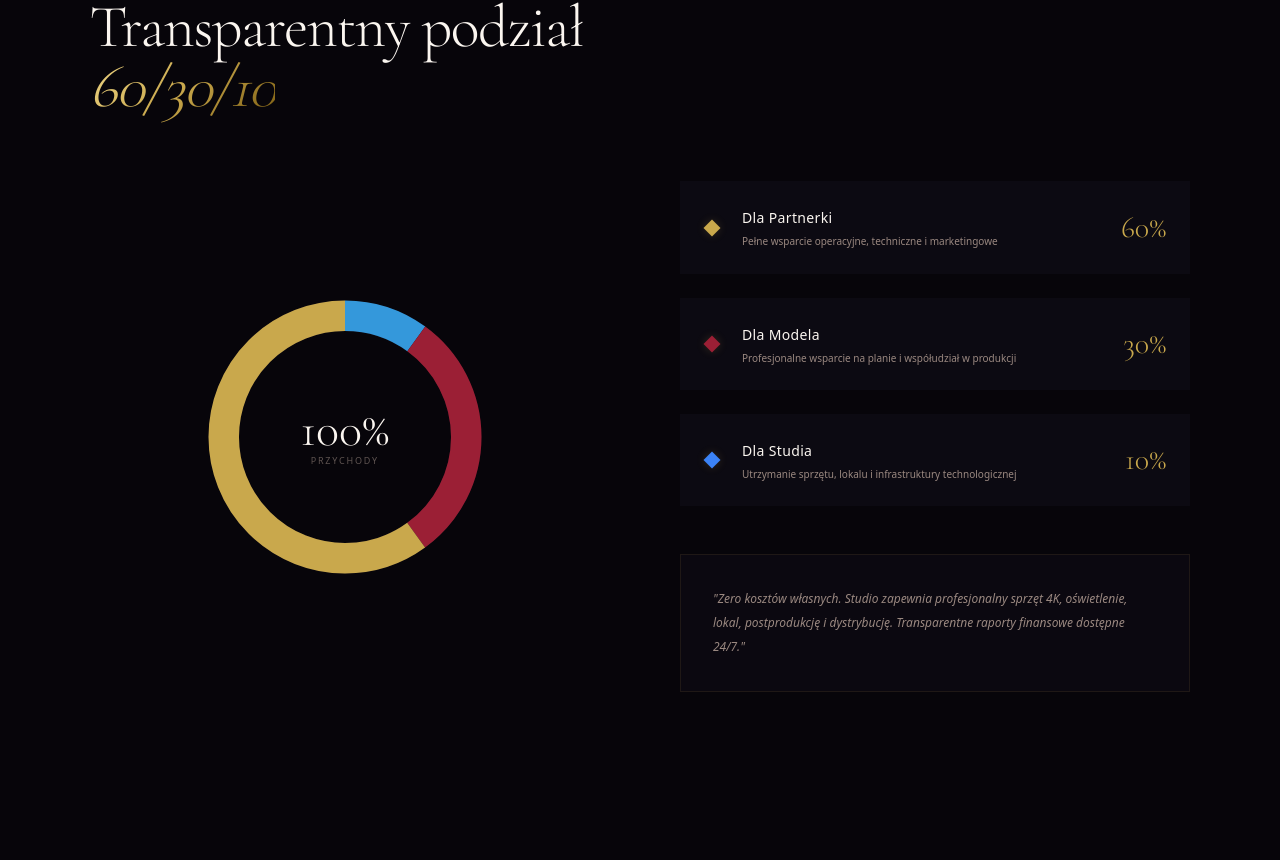
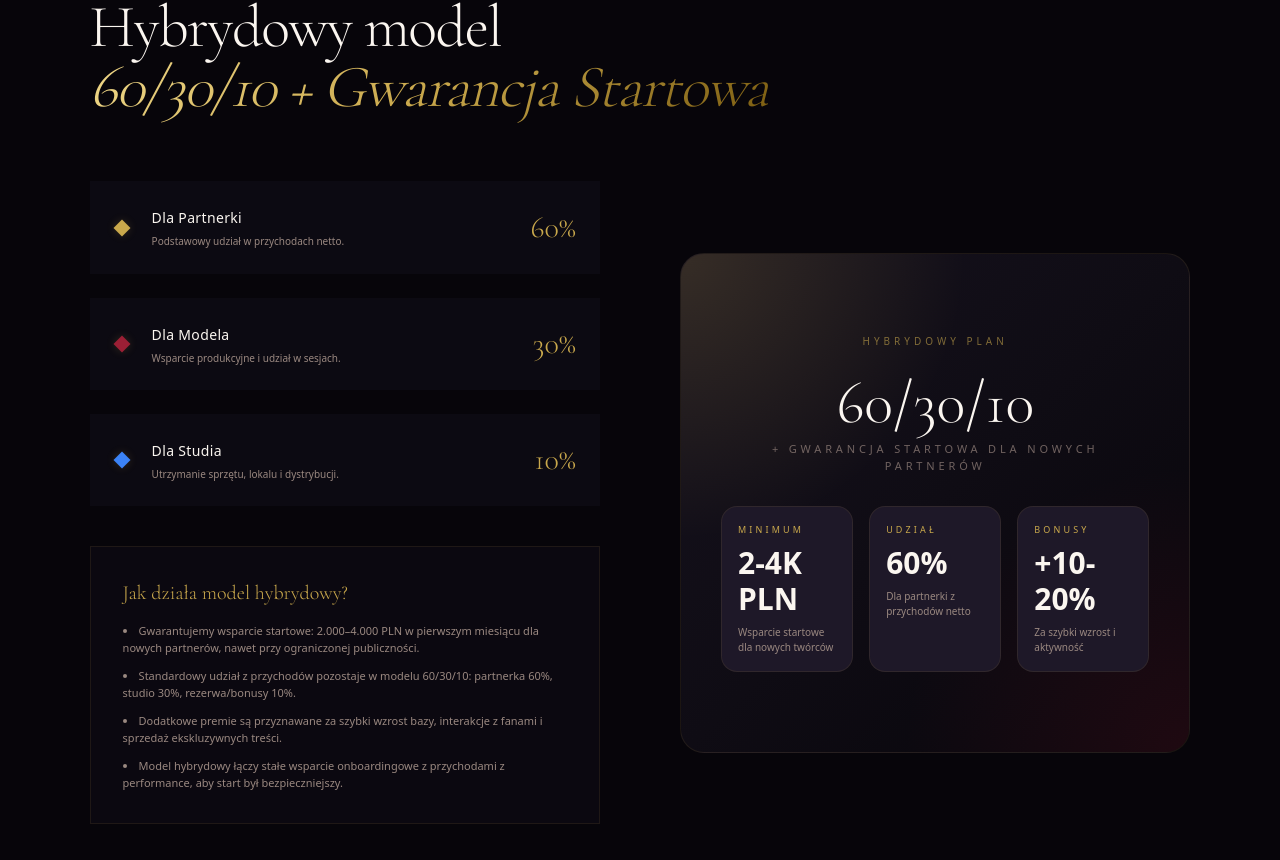
Before and after one commit to HardbanRecordsLab/Studio-HRL-Adult, a Next.js app: page / in a window 1280 px wide. Shown: the part 2260-3120 px from the top of the page. Built offline with nearby package versions, Linux system fonts and the light colour scheme.

Commit message:
fix: preserve original 60/30/10 split labels in hybrid revenue model

```diff
--- a/src/components/sections/RevenueModel.tsx
+++ b/src/components/sections/RevenueModel.tsx
@@ -2,9 +2,9 @@ import React from 'react';
 
 const RevenueModel: React.FC = () => {
   const modelItems = [
-    { label: 'Dla Partnerki', pct: '60%', color: 'bg-gold', desc: 'Pełne wsparcie operacyjne, techniczne i marketingowe' },
-    { label: 'Dla Modela', pct: '30%', color: 'bg-crimson', desc: 'Profesjonalne wsparcie na planie i współudział w produkcji' },
-    { label: 'Dla Studia', pct: '10%', color: 'bg-blue-500', desc: 'Utrzymanie sprzętu, lokalu i infrastruktury technologicznej' },
+    { label: 'Dla Partnerki', pct: '60%', color: 'bg-gold', desc: 'Podstawowy udział w przychodach netto.' },
+    { label: 'Dla Modela', pct: '30%', color: 'bg-crimson', desc: 'Wsparcie produkcyjne i udział w sesjach.' },
+    { label: 'Dla Studia', pct: '10%', color: 'bg-blue-500', desc: 'Utrzymanie sprzętu, lokalu i dystrybucji.' },
   ];
 
   return (
@@ -13,30 +13,12 @@ const RevenueModel: React.FC = () => {
         <div className="section-tag">Model Współpracy</div>
 
         <h2 className="h2-premium mb-16">
-          Transparentny podział <br />
-          <span className="italic bg-gold-gradient bg-clip-text text-transparent">60/30/10</span>
+          Hybrydowy model <br />
+          <span className="italic bg-gold-gradient bg-clip-text text-transparent">60/30/10 + Gwarancja Startowa</span>
         </h2>
 
         <div className="grid grid-cols-1 lg:grid-cols-2 gap-20 items-center">
-          {/* Chart Wrapper */}
-          <div className="relative w-64 h-64 md:w-80 md:h-80 mx-auto">
-            <svg className="w-full h-full -rotate-90" viewBox="0 0 42 42">
-              <circle cx="21" cy="21" r="15.915" fill="transparent" stroke="#16121E" strokeWidth="4"></circle>
-              {/* Studio - 10% */}
-              <circle cx="21" cy="21" r="15.915" fill="transparent" stroke="#3498DB" strokeWidth="4" strokeDasharray="10 90" strokeDashoffset="100"></circle>
-              {/* Model - 30% */}
-              <circle cx="21" cy="21" r="15.915" fill="transparent" stroke="#9B1F35" strokeWidth="4" strokeDasharray="30 70" strokeDashoffset="90"></circle>
-              {/* Partnerka - 60% */}
-              <circle cx="21" cy="21" r="15.915" fill="transparent" stroke="#C9A84C" strokeWidth="4" strokeDasharray="60 40" strokeDashoffset="60"></circle>
-            </svg>
-            <div className="absolute inset-0 flex flex-col items-center justify-center text-center">
-              <span className="font-cormorant text-4xl md:text-5xl text-white">100%</span>
-              <span className="text-[9px] tracking-[0.2em] uppercase text-dim/60">Przychody</span>
-            </div>
-          </div>
-
-          {/* Legend and Details */}
-          <div className="space-y-12">
+          <div className="space-y-10">
             <div className="space-y-6">
               {modelItems.map((item) => (
                 <div key={item.label} className="group flex items-center justify-between p-6 bg-dark-3/40 border-l-2 border-transparent hover:border-gold/40 transition-all duration-300">
@@ -53,10 +35,40 @@ const RevenueModel: React.FC = () => {
             </div>
 
             <div className="bg-dark-3/30 border border-gold/10 p-8">
-              <p className="text-dim text-xs leading-loose font-light italic">
-                "Zero kosztów własnych. Studio zapewnia profesjonalny sprzęt 4K, oświetlenie, lokal, postprodukcję i dystrybucję.
-                Transparentne raporty finansowe dostępne 24/7."
-              </p>
+              <h3 className="font-cormorant text-xl text-gold mb-4">Jak działa model hybrydowy?</h3>
+              <ul className="list-disc list-inside text-dim text-[11px] space-y-3">
+                <li>Gwarantujemy wsparcie startowe: 2.000–4.000 PLN w pierwszym miesiącu dla nowych partnerów, nawet przy ograniczonej publiczności.</li>
+                <li>Standardowy udział z przychodów pozostaje w modelu 60/30/10: partnerka 60%, studio 30%, rezerwa/bonusy 10%.</li>
+                <li>Dodatkowe premie są przyznawane za szybki wzrost bazy, interakcje z fanami i sprzedaż ekskluzywnych treści.</li>
+                <li>Model hybrydowy łączy stałe wsparcie onboardingowe z przychodami z performance, aby start był bezpieczniejszy.</li>
+              </ul>
+            </div>
+          </div>
+
+          <div className="relative w-full h-[420px] md:h-[500px] mx-auto overflow-hidden rounded-3xl border border-gold/10 bg-gradient-to-br from-dark-3 via-dark-2 to-dark">
+            <div className="absolute inset-0 bg-[radial-gradient(circle_at_top_left,rgba(201,168,76,0.18),transparent_40%)]" />
+            <div className="absolute inset-0 bg-[radial-gradient(circle_at_bottom_right,rgba(155,31,53,0.16),transparent_40%)]" />
+            <div className="relative z-10 flex flex-col items-center justify-center h-full p-10 text-center">
+              <span className="text-[10px] tracking-[0.4em] uppercase text-gold/60 mb-6">Hybrydowy plan</span>
+              <div className="font-cormorant text-6xl text-white mb-2">60/30/10</div>
+              <div className="text-[11px] uppercase tracking-[0.35em] text-dim/70 mb-8">+ gwarancja startowa dla nowych partnerów</div>
+              <div className="grid grid-cols-3 gap-4 w-full text-left">
+                <div className="bg-dark-4 p-4 rounded-2xl border border-gold/10">
+                  <p className="text-[9px] uppercase tracking-[0.35em] text-gold mb-2">Minimum</p>
+                  <p className="text-white text-3xl font-bold">2-4K PLN</p>
+                  <p className="text-[10px] text-dim mt-2">Wsparcie startowe dla nowych twórców</p>
+                </div>
+                <div className="bg-dark-4 p-4 rounded-2xl border border-gold/10">
+                  <p className="text-[9px] uppercase tracking-[0.35em] text-gold mb-2">Udział</p>
+                  <p className="text-white text-3xl font-bold">60%</p>
+                  <p className="text-[10px] text-dim mt-2">Dla partnerki z przychodów netto</p>
+                </div>
+                <div className="bg-dark-4 p-4 rounded-2xl border border-gold/10">
+                  <p className="text-[9px] uppercase tracking-[0.35em] text-gold mb-2">Bonusy</p>
+                  <p className="text-white text-3xl font-bold">+10-20%</p>
+                  <p className="text-[10px] text-dim mt-2">Za szybki wzrost i aktywność</p>
+                </div>
+              </div>
             </div>
           </div>
         </div>
```
